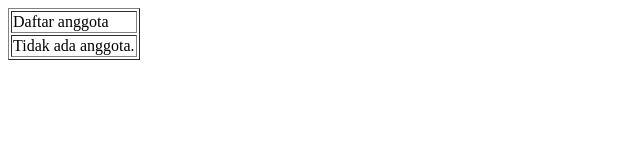
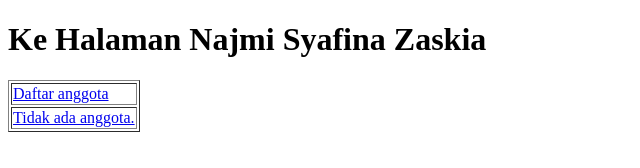
Before and after one commit to 2304111010062/STIK2018-2025-7-GreenTrack, a plain HTML site: page index.html in a window 1280 px wide. Shown: the whole page, without its empty margins (0-640 px from the left). Drawn offline with Linux system fonts and the light colour scheme.

Commit message:
index.html

```diff
--- a/index.html
+++ b/index.html
@@ -4,6 +4,7 @@
     <title>Utama – Admin</title>
   </head>
 <body>
+    <H1>Ke Halaman Najmi Syafina Zaskia <a href="2304111010062.html"></H1>
   <table border=”0”>
     <tr><td>Daftar anggota</td></tr>
     <tr><td>Tidak ada anggota.</td></tr>
```
